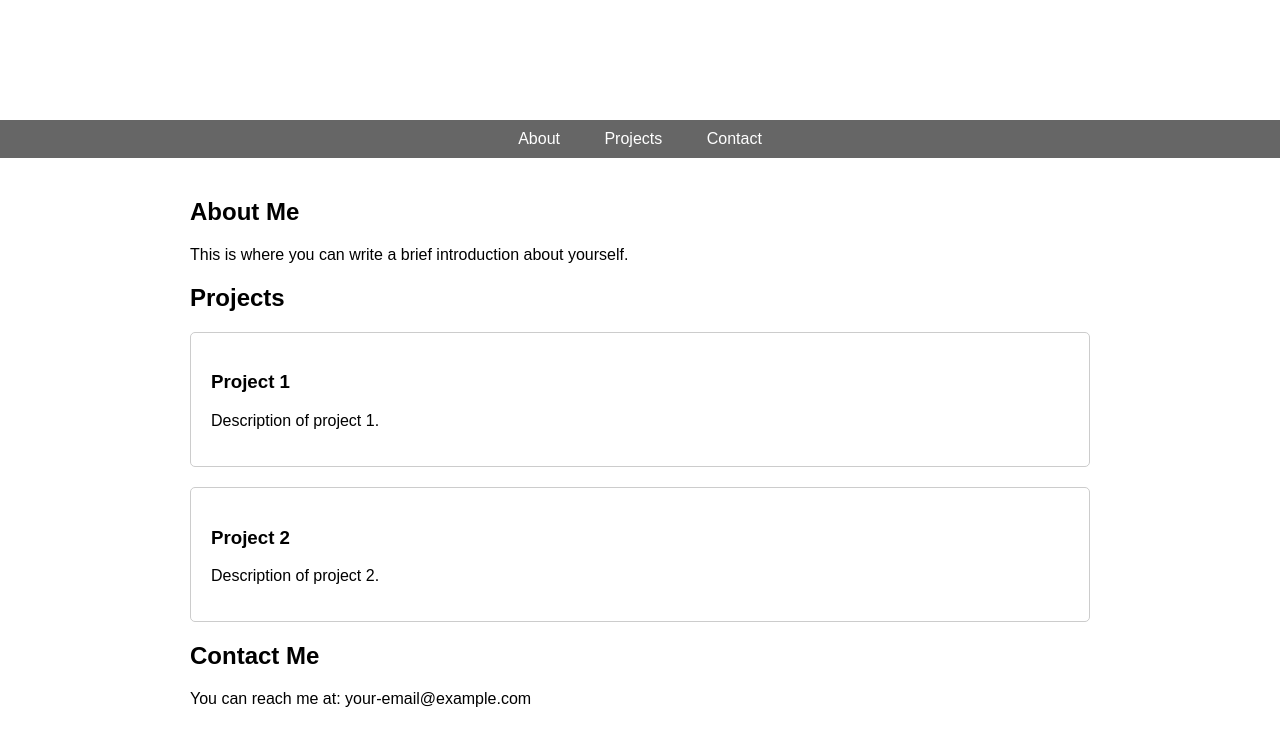
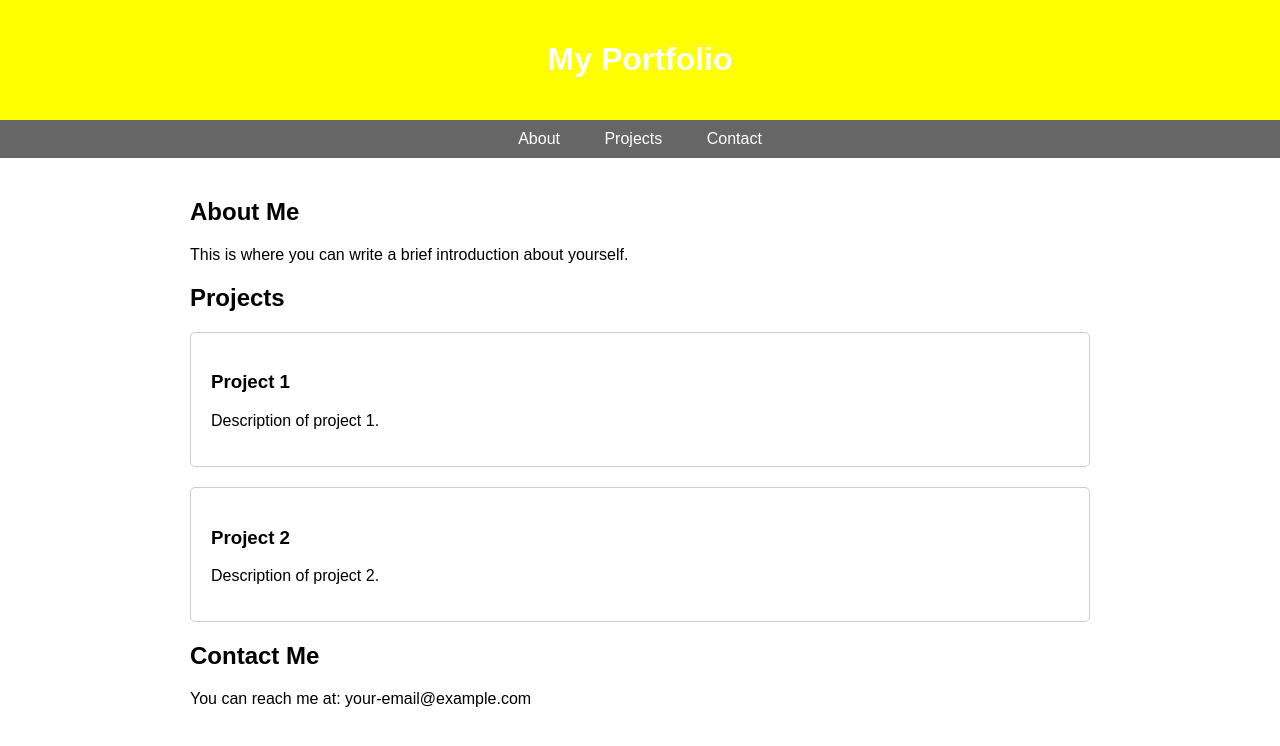
Before and after one commit to Thilak19/test, a plain HTML site: page index.html in a window 1280 px wide. Drawn offline with Linux system fonts and the light colour scheme.

Commit message:
Update styles.css

```diff
--- a/styles.css
+++ b/styles.css
@@ -5,7 +5,7 @@
         padding: 0;
     }
     header {
-        background-color: #fff;
+        background-color: yellow;
         color: #fff;
         padding: 20px;
         text-align: center;
```
